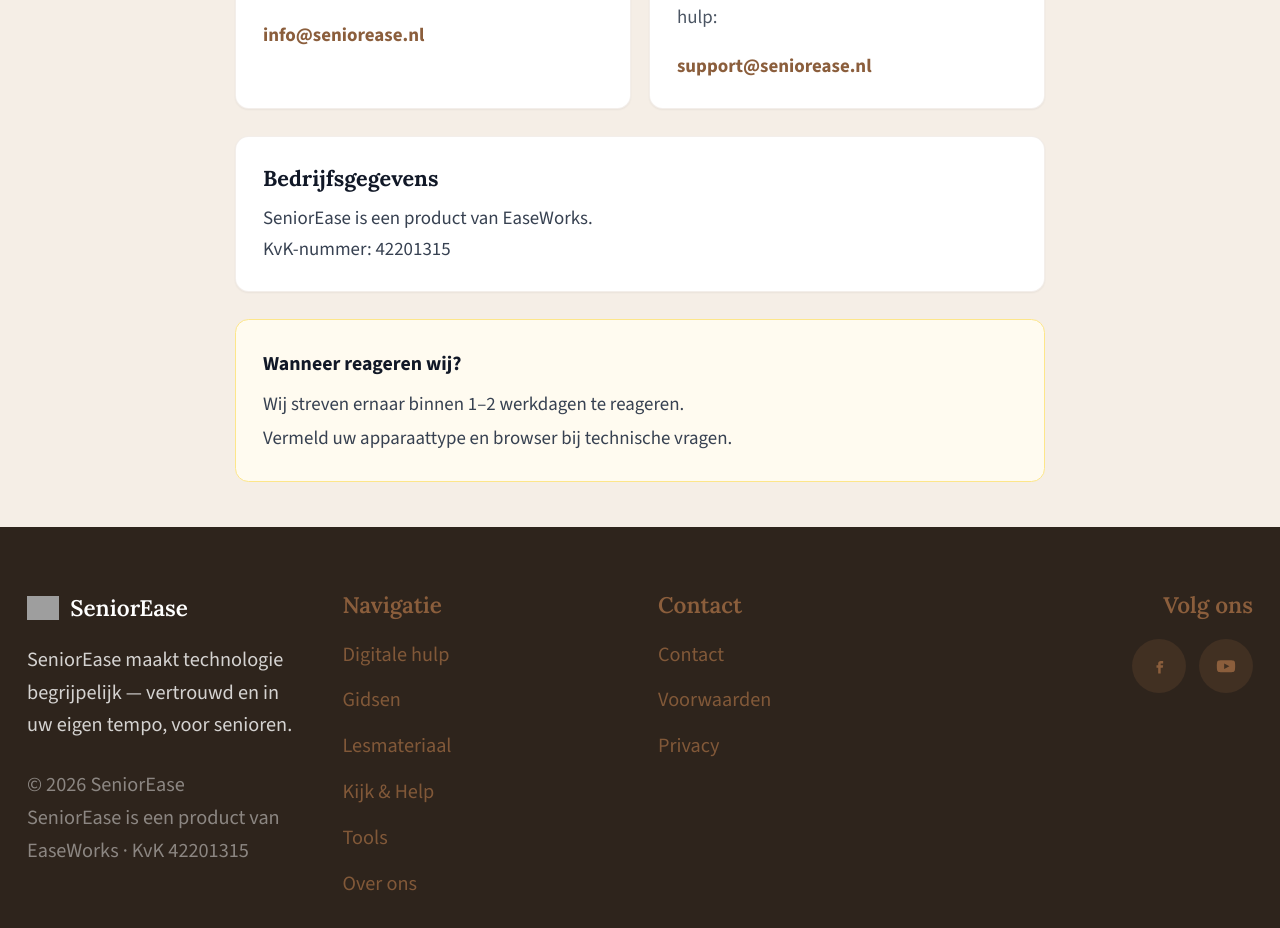
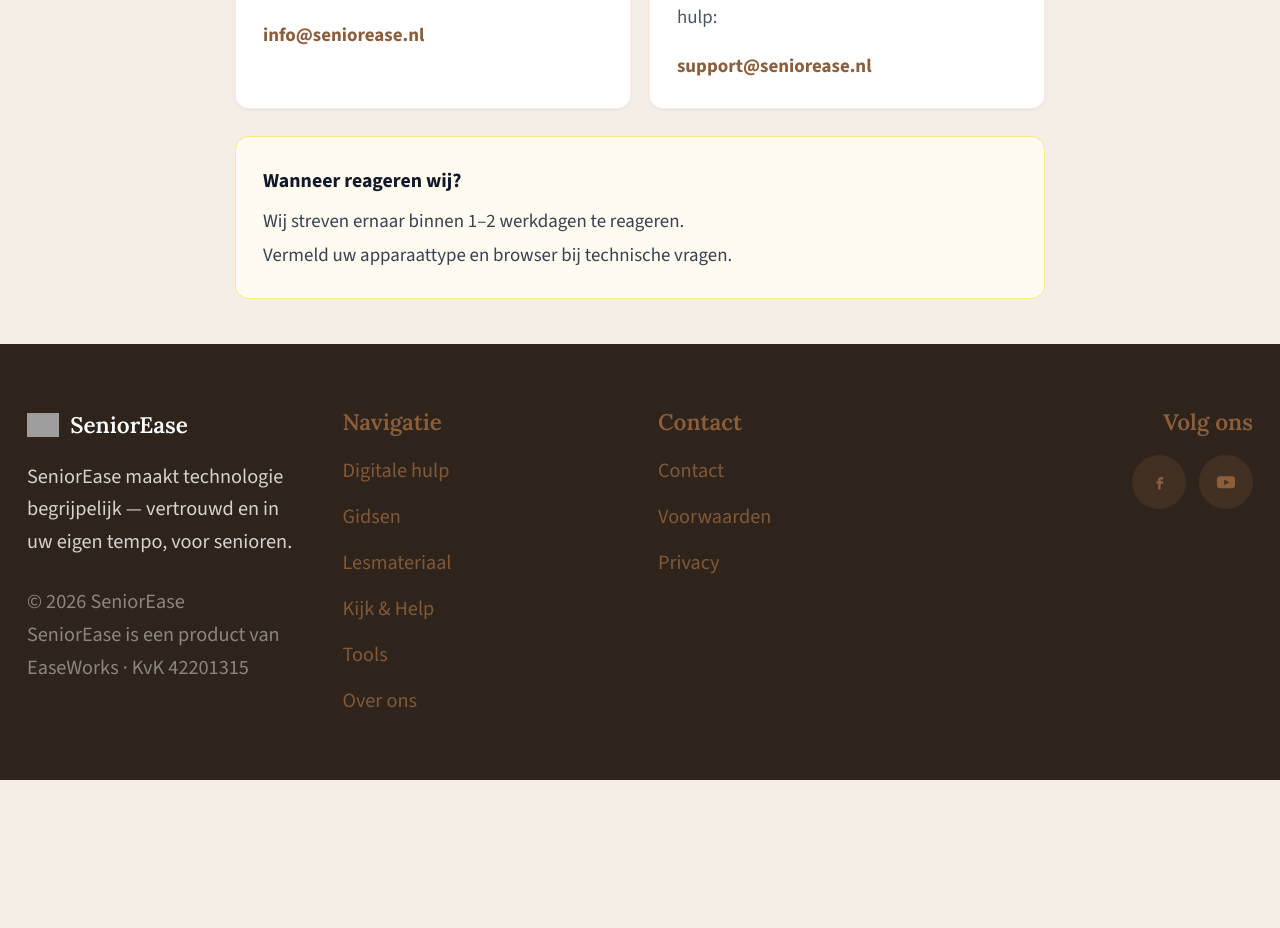
Before and after one commit to cmvdeut/seniorease-site, a Next.js app in the folder seniorease-project/: page /contact in a window 1280 px wide. Shown: the part 1300-2228 px from the top of the page. After the commit the page ends 2080 px from the top, so only its background shows below. Built offline with nearby package versions, Linux system fonts and the light colour scheme; grey boxes are pictures that could not be loaded.

Commit message:
Show EaseWorks/KvK only in the site footer.
Remove the legal entity lines from voorwaarden, contact, privacy and over-ons.

```diff
--- a/seniorease-project/app/contact/page.tsx
+++ b/seniorease-project/app/contact/page.tsx
@@ -189,18 +189,6 @@ export default function ContactPage() {
           </div>
         </div>
 
-        {/* Bedrijfsgegevens */}
-        <div className="bg-white rounded-xl shadow-sm border border-neutral-stone/40 p-6 mb-6">
-          <h2 className="font-bold text-gray-900 mb-2" style={{ fontSize: '1.2rem' }}>
-            Bedrijfsgegevens
-          </h2>
-          <p className="text-gray-700 leading-relaxed" style={{ fontSize: '1.05rem' }}>
-            SeniorEase is een product van EaseWorks.
-            <br />
-            KvK-nummer: 42201315
-          </p>
-        </div>
-
         {/* Info */}
         <div className="rounded-xl p-6 border border-amber-200" style={{ background: '#FFFBF0' }}>
           <p className="font-bold text-gray-900 mb-2" style={{ fontSize: '1.1rem' }}>Wanneer reageren wij?</p>
--- a/seniorease-project/app/over-ons/page.tsx
+++ b/seniorease-project/app/over-ons/page.tsx
@@ -115,12 +115,6 @@ export default function OverOnsPage() {
           </ul>
         </div>
 
-        <div className="rounded-xl p-6 border border-neutral-stone/40 mb-6 bg-white">
-          <p className="text-gray-700 leading-relaxed m-0" style={{ fontSize: '1.05rem' }}>
-            SeniorEase is een product van EaseWorks (KvK 42201315).
-          </p>
-        </div>
-
         {/* Contact */}
         <div className="bg-white rounded-xl shadow-sm border border-neutral-stone/40 p-8">
           <h2 className="font-bold text-gray-900 mb-3" style={{ fontSize: '1.5rem' }}>
--- a/seniorease-project/app/privacy/page.tsx
+++ b/seniorease-project/app/privacy/page.tsx
@@ -218,10 +218,6 @@ export default function PrivacyPage() {
                       <span className="font-bold">Support:</span>
                       <a href="mailto:support@seniorease.nl" className="text-primary hover:underline">support@seniorease.nl</a>
                     </li>
-                    <li>
-                      <span className="font-bold">Verantwoordelijke:</span>{' '}
-                      EaseWorks (KvK 42201315). SeniorEase is een product van EaseWorks.
-                    </li>
                   </ul>
                 </div>
               </section>
--- a/seniorease-project/app/voorwaarden/page.tsx
+++ b/seniorease-project/app/voorwaarden/page.tsx
@@ -25,9 +25,6 @@ export default function VoorwaardenPage() {
         <p className="text-navy/70 mb-8 text-senior-sm leading-relaxed max-w-2xl">
           Hier leest u de voorwaarden voor de website SeniorEase en voor de app Mijn Bibliotheek.
           Ons privacybeleid staat apart op de privacy-pagina.
-        </p>
-        <p className="text-navy/70 mb-8 text-senior-sm leading-relaxed max-w-2xl">
-          SeniorEase is een product van EaseWorks (KvK 42201315).
         </p>
 
         <div className="bg-paper rounded-senior border border-navy/10 p-6 sm:p-8 md:p-10 space-y-12">
@@ -262,11 +259,6 @@ export default function VoorwaardenPage() {
             >
               3. Contact
             </h2>
-            <p className="text-navy/85 text-senior-sm leading-relaxed mb-4">
-              SeniorEase is een product van EaseWorks.
-              <br />
-              KvK-nummer: 42201315
-            </p>
             <p className="text-navy/85 text-senior-sm leading-relaxed m-0">
               Heeft u vragen over deze voorwaarden? Neem contact op via{' '}
               <a
```
